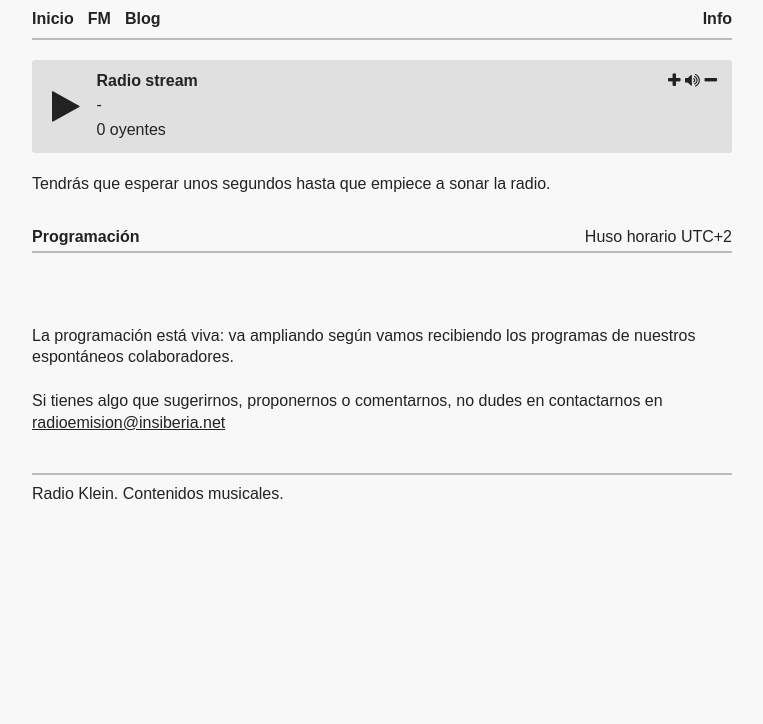
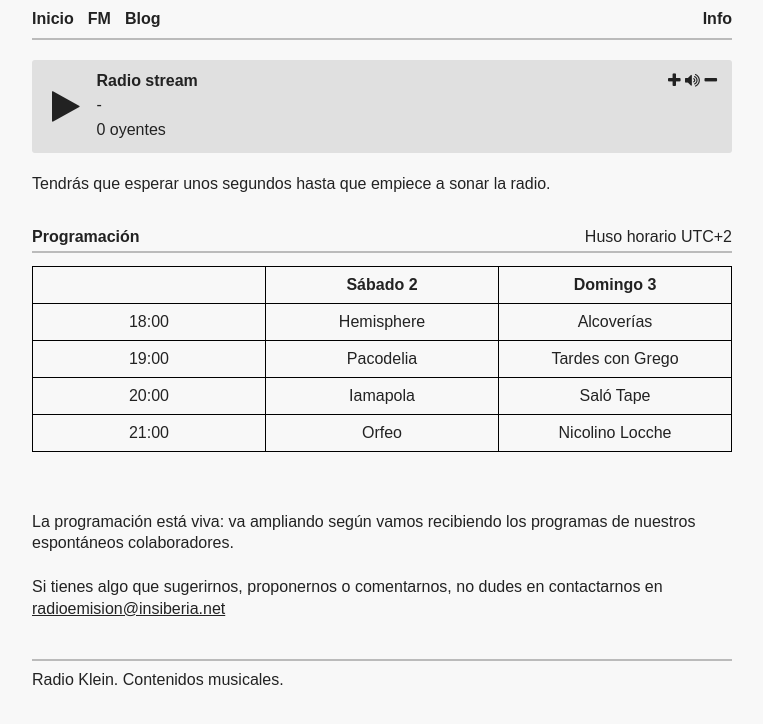
Before and after one commit to haztecaso/radio-klein, a Jekyll site: the page built from fm.html, in a window 1280 px wide. Shown: the top 724 px of the page, without its empty margins (258-1021 px from the left). Built offline with Jekyll 4.4.1, drawn with Linux system fonts in a browser that asks for light colours.

Commit message:
Automated commit

```diff
--- a/fm.html
+++ b/fm.html
@@ -22,7 +22,33 @@ title: FM
 <p>Tendrás que esperar unos segundos hasta que empiece a sonar la radio.</p>
 
 <h2>Programación<time>Huso horario UTC+2</time></h2>
-
+<table>
+	  <tr>
+		      <th></th>
+		          <th>Sábado 2<br></th>
+			      <th>Domingo 3</th>
+			        </tr>
+				  <tr>
+					      <td>18:00</td>
+					          <td>Hemisphere<br></td>
+						      <td>Alcoverías<br></td>
+						        </tr>
+							  <tr>
+								      <td>19:00</td>
+								          <td>Pacodelia</td>
+									      <td>Tardes con Grego</td>
+									        </tr>
+										  <tr>
+											      <td>20:00</td>
+											          <td>Iamapola</td>
+												      <td>Saló Tape</td>
+												        </tr>
+													  <tr>
+														      <td>21:00</td>
+														          <td>Orfeo</td>
+															      <td>Nicolino Locche</td>
+															        </tr>
+</table>
 <div class="tablecontainer">
 <br>
 <p></p>
```
